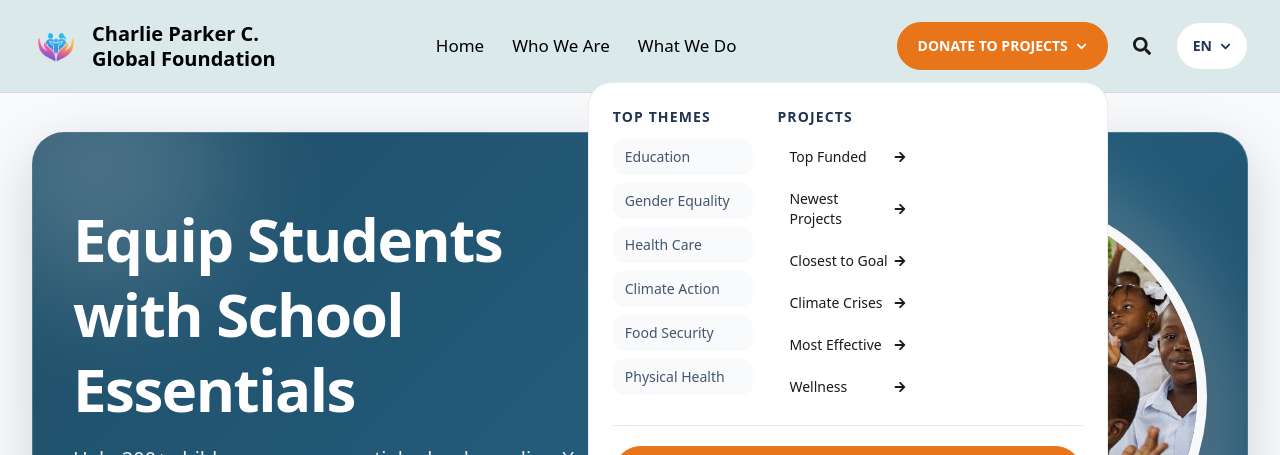
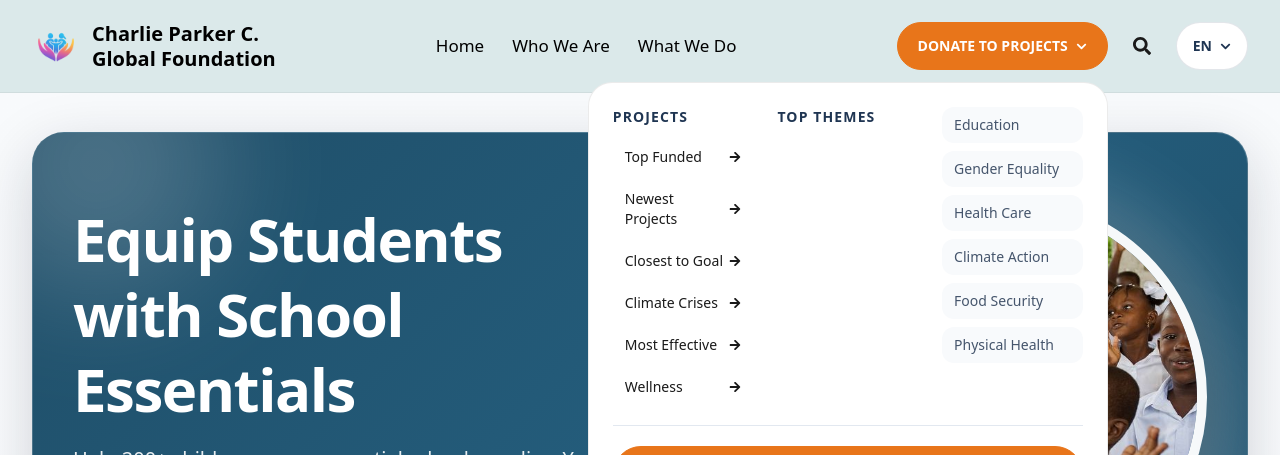
Before and after one commit to Kelechukwu500/Parker-Foundation, a React (Vite) app: page / in a window 1280 px wide. Both pictures are taken after a click on the button "DONATE TO PROJECTS". Shown: the top 455 px of the page. Built offline with nearby package versions, Linux system fonts and the light colour scheme; what @react-pdf/renderer would draw is missing.

Commit message:
update: [updated the navbar]

```diff
--- a/src/Components/Navbar.jsx
+++ b/src/Components/Navbar.jsx
@@ -32,14 +32,7 @@ const topThemes = [
   "Physical Health",
 ];
 
-const topLocations = [
-  "Nigeria",
-  "Kenya",
-  "Uganda",
-  "Gambia",
-  "Tanzania",
-  "Ghana",
-];
+
 
 const projectLinks = [
   { label: "Top Funded", path: "/top-funded-projects" },
@@ -266,22 +259,6 @@ const Navbar = () => {
                     <div className="grid grid-cols-3 gap-6">
                       <div>
                         <p className="font-semibold text-[#1f3552] mb-3 text-sm uppercase tracking-[0.08em]">
-                          Top Themes
-                        </p>
-                        <div className="space-y-2">
-                          {topThemes.map((theme) => (
-                            <div
-                              key={theme}
-                              className="rounded-xl bg-slate-50 px-3 py-2 text-sm text-slate-600 cursor-default"
-                            >
-                              {theme}
-                            </div>
-                          ))}
-                        </div>
-                      </div>
-
-                      <div>
-                        <p className="font-semibold text-[#1f3552] mb-3 text-sm uppercase tracking-[0.08em]">
                           Projects
                         </p>
                         <div className="space-y-1.5">
@@ -297,6 +274,20 @@ const Navbar = () => {
                             </Link>
                           ))}
                         </div>
+                      </div>
+
+                      <p className="font-semibold text-[#1f3552] mb-3 text-sm uppercase tracking-[0.08em]">
+                        Top Themes
+                      </p>
+                      <div className="space-y-2">
+                        {topThemes.map((theme) => (
+                          <div
+                            key={theme}
+                            className="rounded-xl bg-slate-50 px-3 py-2 text-sm text-slate-600 cursor-default"
+                          >
+                            {theme}
+                          </div>
+                        ))}
                       </div>
                     </div>
 
```
